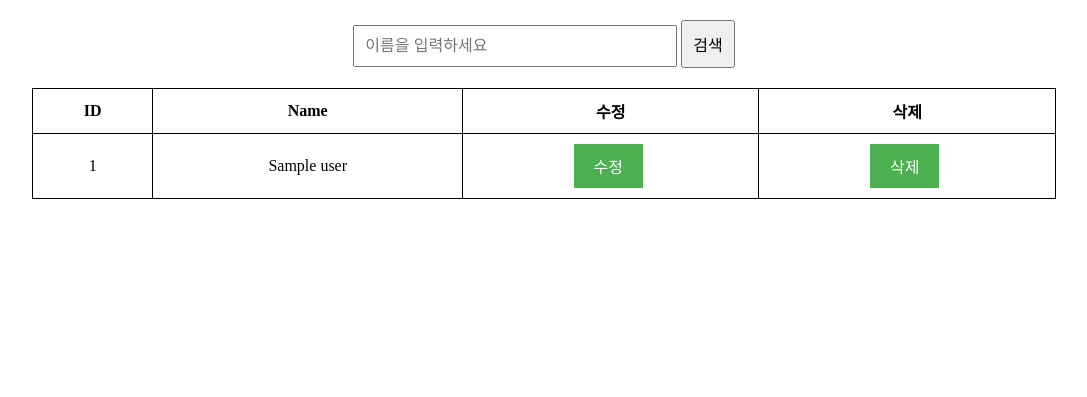
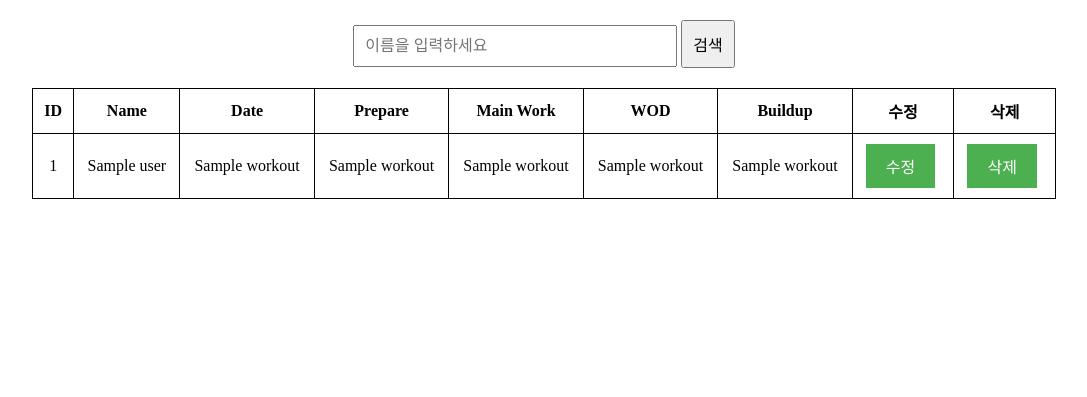
Before and after one commit to sushiyoung/workout, a Flask app: template templates/index.html in a window 1280 px wide. Shown: the part 100-497 px from the top of the page, without its empty margins (96-1183 px from the left). Run offline with Flask 3, Linux system fonts and the light colour scheme; the template is opened without the code that fills it: most values are stand-ins (such as "Sample title", 1, 10 or a date in 2020).

Commit message:
user, workout search 까지 진행

```diff
--- a/server.py
+++ b/server.py
@@ -15,10 +15,10 @@ db.connect()
 def index():
     current_year = datetime.now().year
     users = get_users_information()
-    # users = get_users_from_db()
-    # workouts = get_workouts_from_db()
-    print("usersInformation :" ,users)
-    return render_template('index.html', current_year=current_year, user_list = users)
+    workouts = get_workout_information()
+    # print("usersInformation :" ,users)
+    # print("workoutinformation : " , workouts)
+    return render_template('index.html', current_year=current_year, user_list = users, workout_list = workouts)
 
 
 @app.route('/go', methods=['GET'])
@@ -84,6 +84,9 @@ def get_users_information():
     result1 = db.selectAll("SELECT * FROM user")
     return result1
 
+def get_workout_information():
+    result1 = db.selectAll("SELECT * FROM workout")
+    return result1
 
 
 # def get_workouts_for_user(id):
--- a/templates/index.html
+++ b/templates/index.html
@@ -98,23 +98,29 @@
         <tr>
             <th>ID</th>
             <th>Name</th>
-            <!-- <th>Date</th>
+            <th>Date</th>
             <th>Prepare</th>
             <th>Main Work</th>
             <th>WOD</th>
-            <th>Buildup</th> -->
+            <th>Buildup</th>
             <th>수정</th>
             <th>삭제</th>
         </tr>
         <tbody>
         {% for user in user_list %}
+            {% for workout in workout_list %}
                 <tr>
                     <td>{{ user[0] }}</td>
                     <td>{{ user[2] }}</td>
-
+                    <td>{{ workout[2] }}</td>
+                    <td>{{ workout[3] }}</td>
+                    <td>{{ workout[4] }}</td>
+                    <td>{{ workout[5] }}</td>
+                    <td>{{ workout[6] }}</td>
                     <td><button class="update-button">수정</button></td>
                     <td><button class="delete-button">삭제</button></td>
                 </tr>
+            {% endfor %}
         {% endfor %}
         </tbody>
     </table>
```
